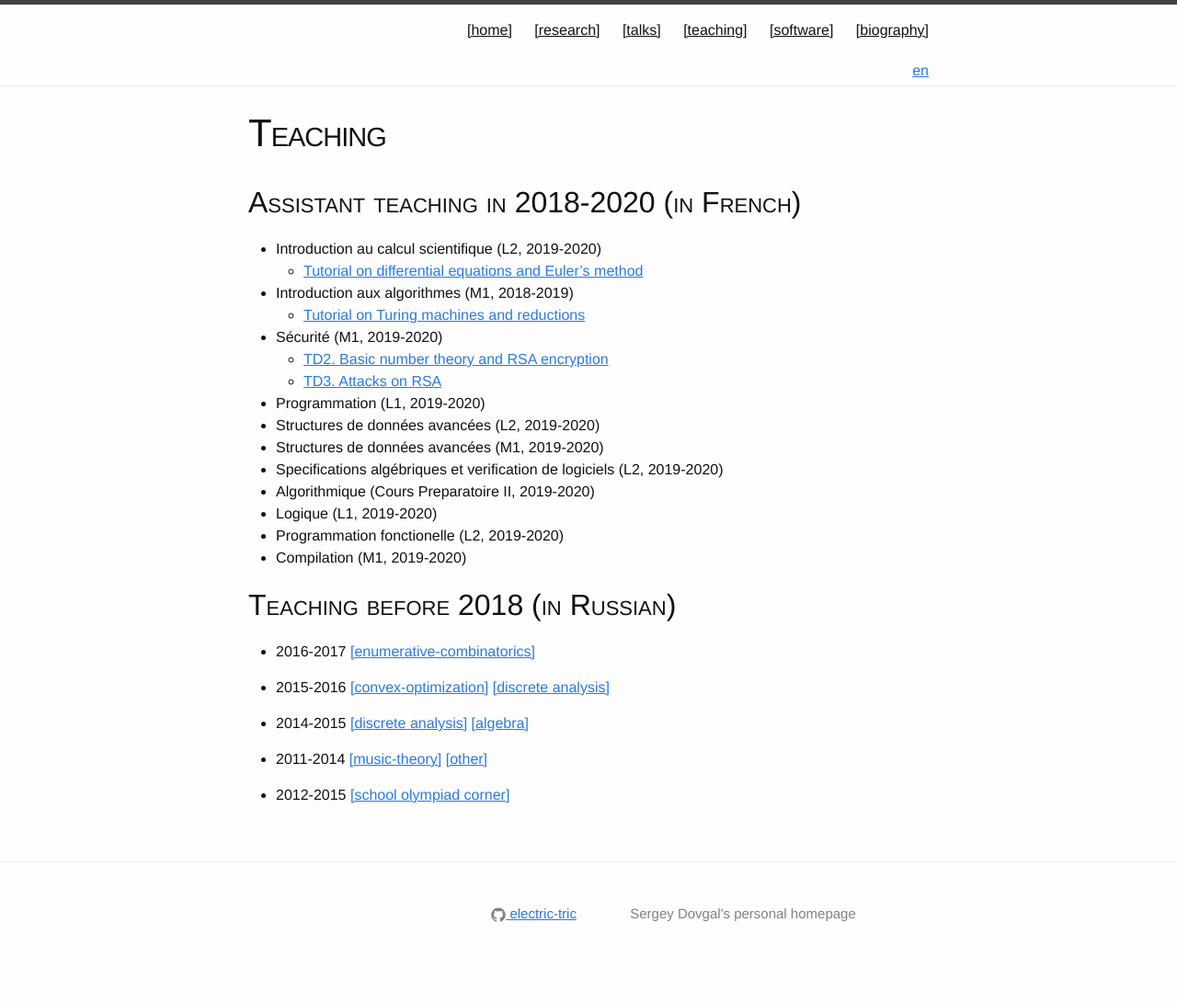
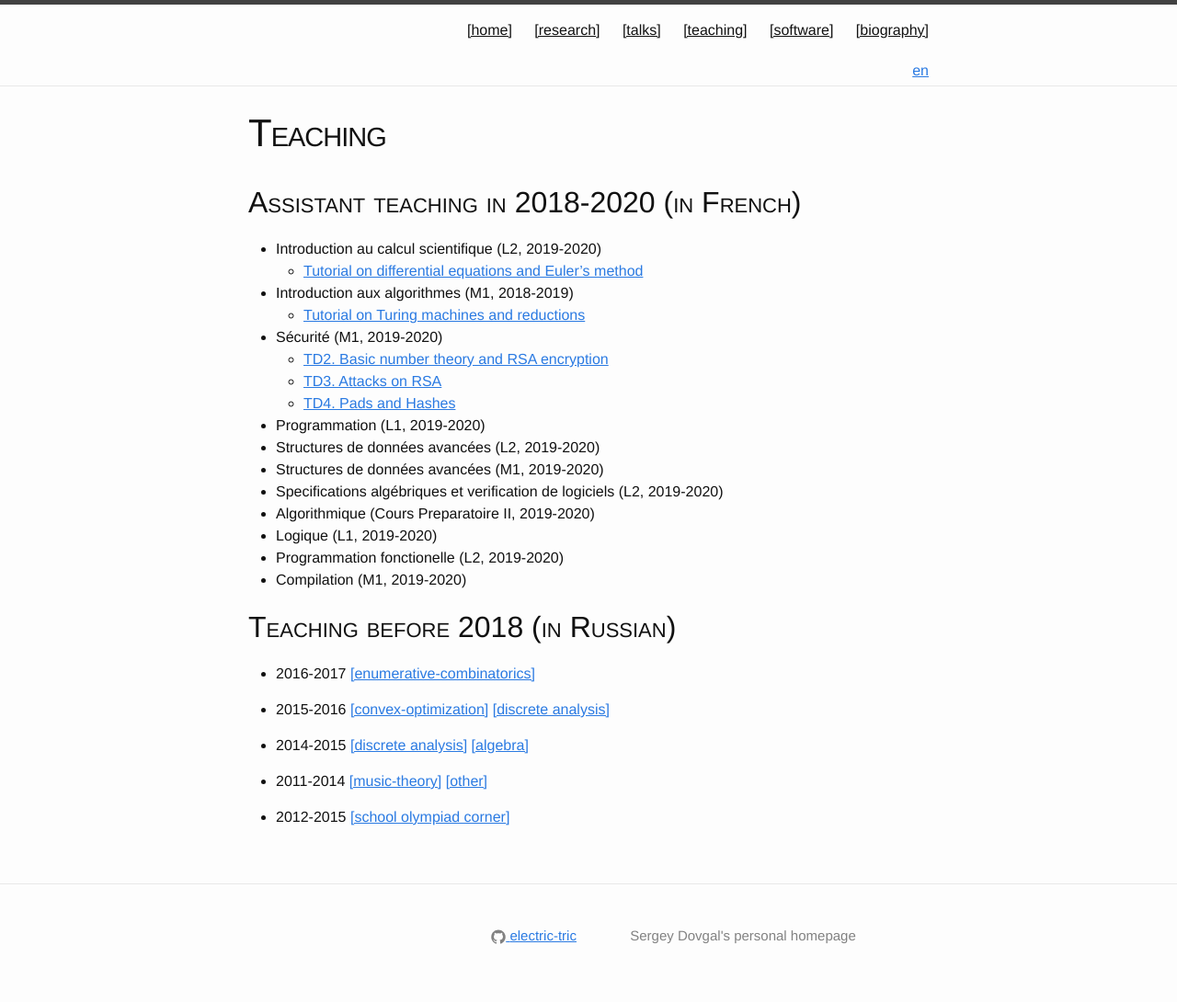
Before and after one commit to Sergey-A-Dovgal/sergey-a-dovgal.github.io, a Jekyll site: the page built from teaching.md, in a window 1280 px wide. Shown: the whole page at 92% size. Built offline with Jekyll 4.4.1, drawn with Linux system fonts in a browser that asks for light colours; before the commit the page ends 1066 px from its top, so only the background shows below that.

Commit message:
Added 4-th TD on Security

```diff
--- a/teaching.md
+++ b/teaching.md
@@ -19,6 +19,7 @@ and Euler's method](files/teach/l2-spi-td5.pdf)
     * [TD2. Basic number theory and RSA
       encryption](files/teach/m1-crypto-td2.pdf)
     * [TD3. Attacks on RSA](files/teach/m1-crypto-td3.pdf)
+    * [TD4. Pads and Hashes](files/teach/m1-crypto-td4.pdf)
 
 * Programmation (L1, 2019-2020)
 * Structures de données avancées (L2, 2019-2020)
```
Also changed, not shown: 1 other file.
